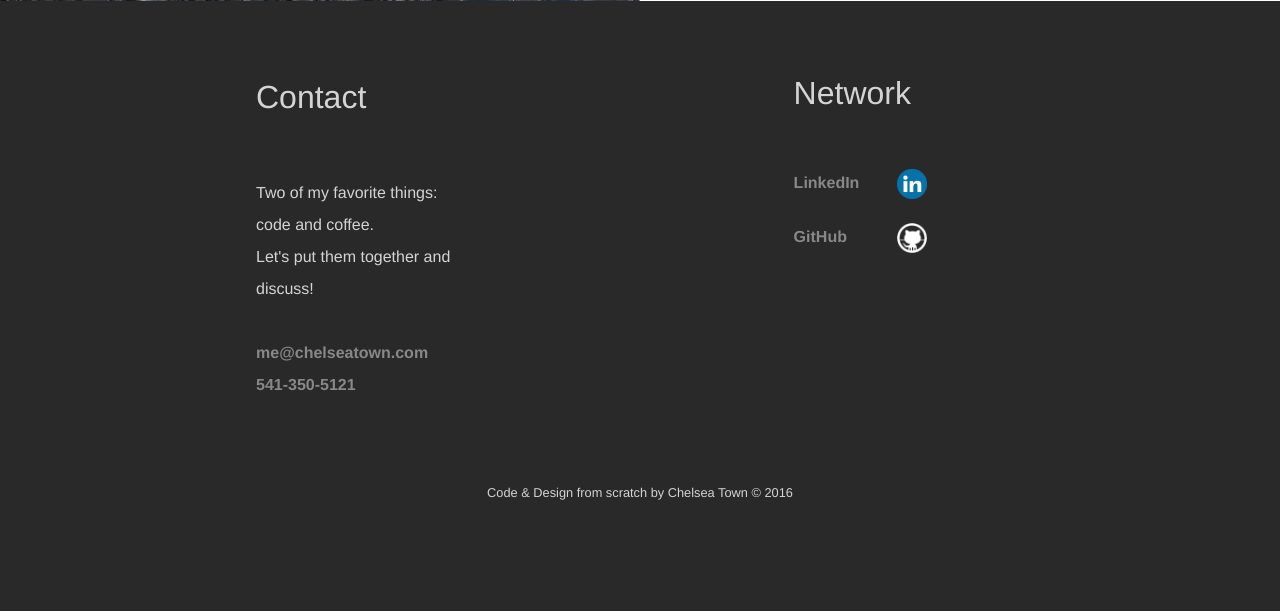
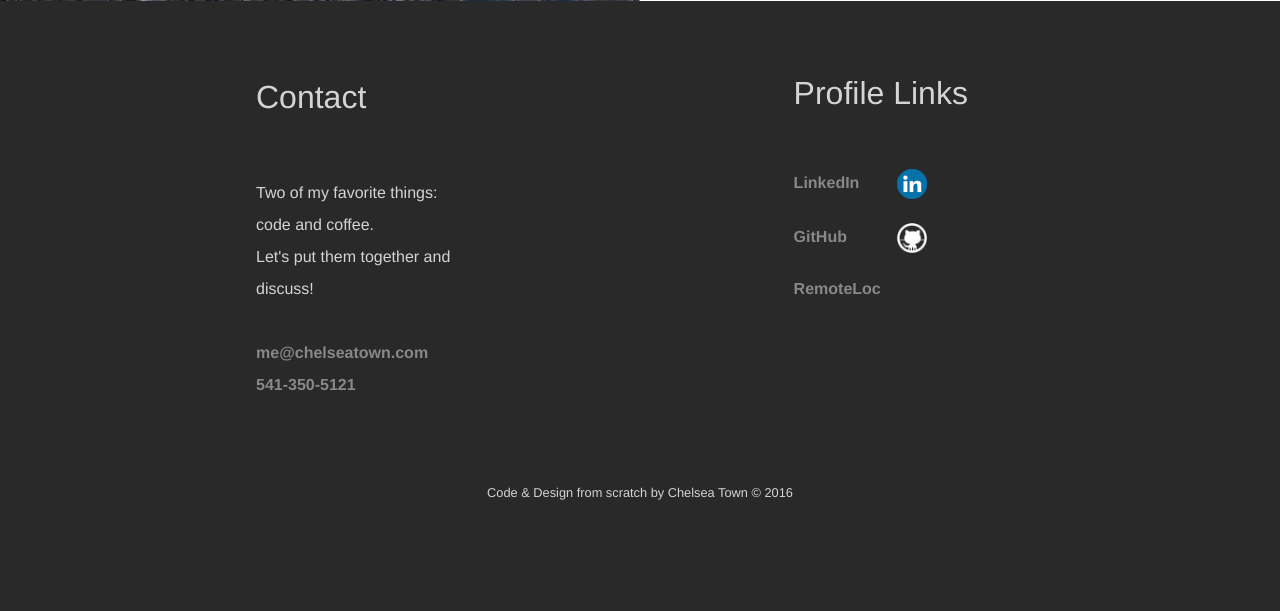
Before and after one commit to schatzab/chelseatown, a PHP site: page / in a window 1280 px wide; the page is wider, and only the part inside the window is pictured. Shown: the part 4489-5100 px from the top of that part. Run offline with PHP 8.4, Linux system fonts and the light colour scheme; some libraries are stand-ins or nearby versions.

Commit message:
updating files

```diff
--- a/inc/footer.inc.php
+++ b/inc/footer.inc.php
@@ -20,7 +20,7 @@
 			</div>
 		</div>
 		<div class="footer_main_box_right">
-			<div class="footer_main_box_header">Network</div>
+			<div class="footer_main_box_header">Profile Links</div>
 			<div class="footer_main_box_text">
 				<a href="https://www.linkedin.com/pub/chelsea-town/102/652/114" target="_blank">
 					LinkedIn &nbsp; <img src="images/icon_linkedin.png" style="width:30px; padding: 0 0 0 1.5em;" valign="-0.7em">
@@ -28,6 +28,10 @@
 				<br><br>
 				<a href="https://github.com/schatzab" target="_blank">
 					GitHub &nbsp; <img src="images/icon_github.png" style="width:30px; padding: 0 0 0 2.3em;" valign="-0.7em">
+				</a>
+				<br><br>
+				<a href="http://www.remoteloc.com" target="_blank">
+					RemoteLoc
 				</a>
 			</div>
 		</div>
--- a/index.php
+++ b/index.php
@@ -14,11 +14,51 @@
 <!-- header -->
 <link rel="stylesheet" type="text/css" href="css/normalize.css">
 <!--endcss-->
+
+
+    <script type="text/javascript" src="https://www.google.com/jsapi"></script>
+    <script src="https://www.google.com/jsapi" type="text/javascript"></script>
+    <script language="Javascript" type="text/javascript">
+   //<!
+    google.load('search', '1'); /* Loads the Google Search API*/
+  	google.load("jquery", "1.4.2");
+  	google.load("jqueryui", "1.7.2");
+
+    function OnLoad() {
+      // Create a search control
+      var searchControl = new google.search.SearchControl();
+
+      // Add in a full set of searchers
+      var localSearch = new google.search.LocalSearch();
+      searchControl.addSearcher(localSearch);
+/*      searchControl.addSearcher(new google.search.WebSearch());*/
+
+      // Set the Local Search center point
+      localSearch.setCenterPoint("Bend, OR");
+
+      // tell the searcher to draw itself and tell it where to attach
+      searchControl.draw(document.getElementById("searchcontrol"));
+
+      // execute an inital search
+      searchControl.execute("Remote Locations");
+    }
+    google.setOnLoadCallback(OnLoad);
+
+    //]]>
+    </script>
+
+
+
 <body>
 <center>
 
 <!-- header -->
 <?php include("inc/header.inc.php"); ?>
+
+
+<!-- <div id="searchcontrol">Loading</div> -->
+
+
 <!-- work -->
 <?php include("inc/work.inc.php"); ?>
 <!-- Skills -->
```
Also changed, not shown: images/chelsea_about.jpg (added), images/headercover_high.jpg (added), images/headercover_highest.jpg (added), images/headercover_low.jpg (added), images/headercover_med.jpg (added), images/index_header_1.jpg (added).
